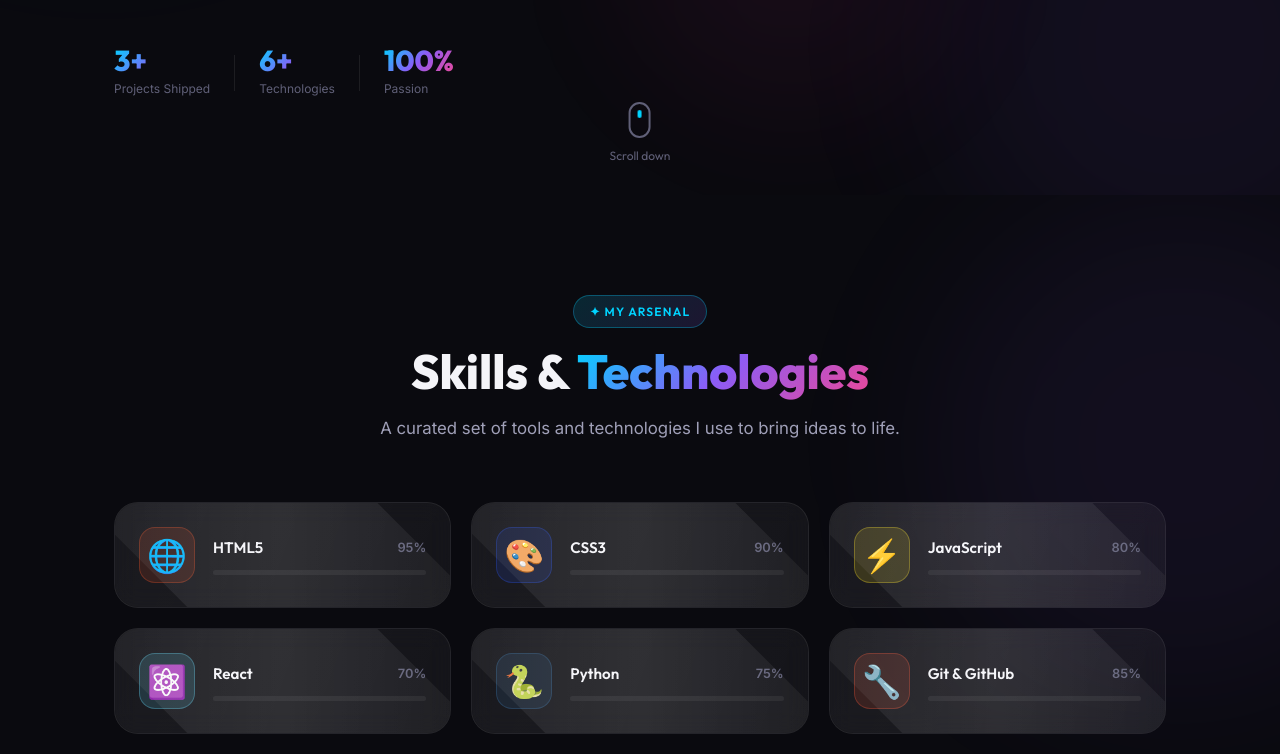
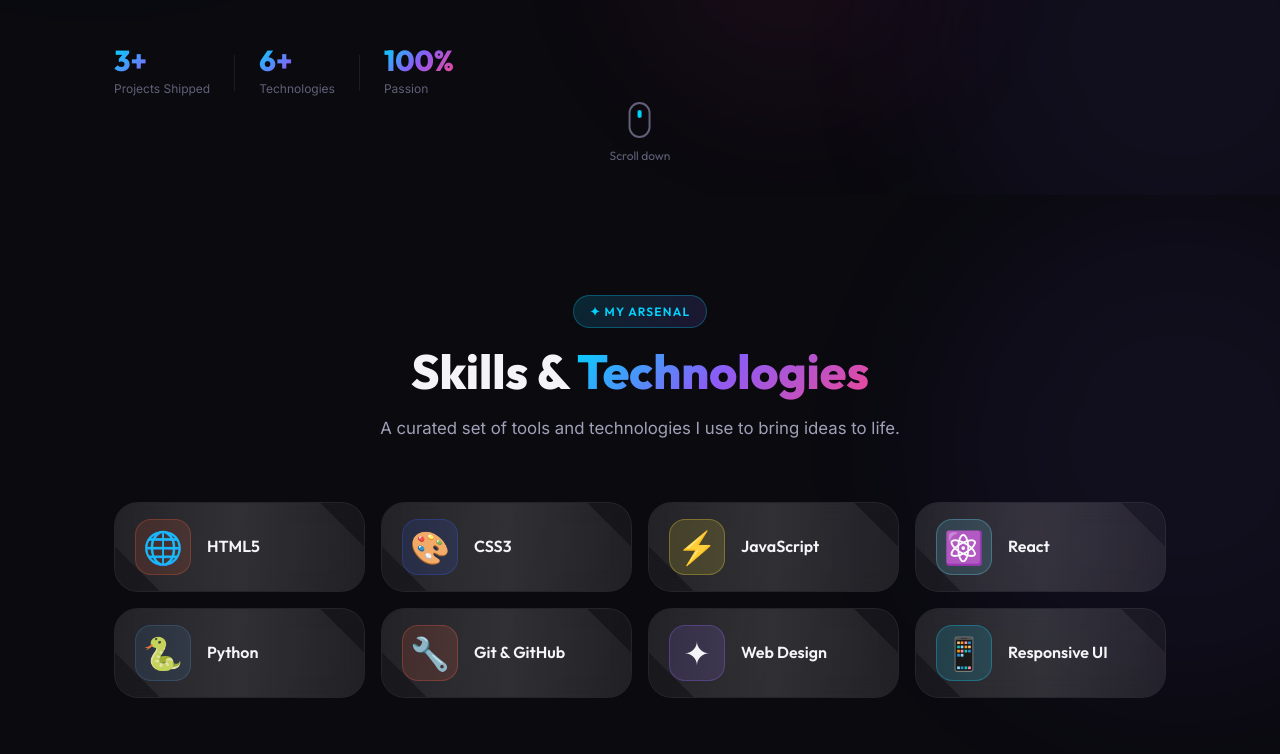
Before and after one commit to Goodnews-code/goodnews-code, a React (Vite) app: page / in a window 1280 px wide. Shown: the part 605-1359 px from the top of the page. Built offline with nearby package versions, Linux system fonts and the light colour scheme.

Commit message:
style: remove percentages and bars from skills component

```diff
--- a/src/components/Skills.css
+++ b/src/components/Skills.css
@@ -22,15 +22,15 @@
 
 .skills__grid {
   display: grid;
-  grid-template-columns: repeat(auto-fill, minmax(260px, 1fr));
-  gap: 20px;
+  grid-template-columns: repeat(auto-fill, minmax(200px, 1fr));
+  gap: 16px;
 }
 
 .skill-card {
-  padding: 24px;
+  padding: 16px 20px;
   display: flex;
   align-items: center;
-  gap: 18px;
+  gap: 16px;
   animation: fadeSlideUp 0.6s ease both;
   overflow: hidden;
 }
@@ -76,41 +76,10 @@
   min-width: 0;
 }
 
-.skill-card__top {
-  display: flex;
-  justify-content: space-between;
-  align-items: center;
-  margin-bottom: 10px;
-}
-
 .skill-card__name {
-  font-size: 0.95rem;
+  font-size: 1rem;
   font-weight: 600;
   color: var(--text-primary);
-}
-
-.skill-card__level {
-  font-size: 0.8rem;
-  font-weight: 700;
-  color: var(--text-muted);
-  font-family: var(--font-secondary);
-}
-
-.skill-card__bar {
-  height: 5px;
-  background: rgba(255,255,255,0.06);
-  border-radius: var(--radius-full);
-  overflow: hidden;
-}
-
-.reveal-stagger.revealed .skill-card__bar-fill {
-  animation: growBar 1.2s cubic-bezier(0.65, 0, 0.35, 1) forwards;
-  animation-delay: inherit;
-}
-
-@keyframes growBar {
-  from { width: 0; }
-  to { width: var(--width); }
 }
 
 @keyframes fadeSlideUp {
--- a/src/components/Skills.jsx
+++ b/src/components/Skills.jsx
@@ -39,16 +39,7 @@
                 {skill.icon}
               </div>
               <div className="skill-card__content">
-                <div className="skill-card__top">
-                  <span className="skill-card__name">{skill.name}</span>
-                  <span className="skill-card__level">{skill.level}%</span>
-                </div>
-                <div className="skill-card__bar">
-                  <div
-                    className="skill-card__bar-fill"
-                    style={{ '--width': `${skill.level}%`, '--color': skill.color }}
-                  />
-                </div>
+                <span className="skill-card__name">{skill.name}</span>
               </div>
             </div>
           ))}
```
